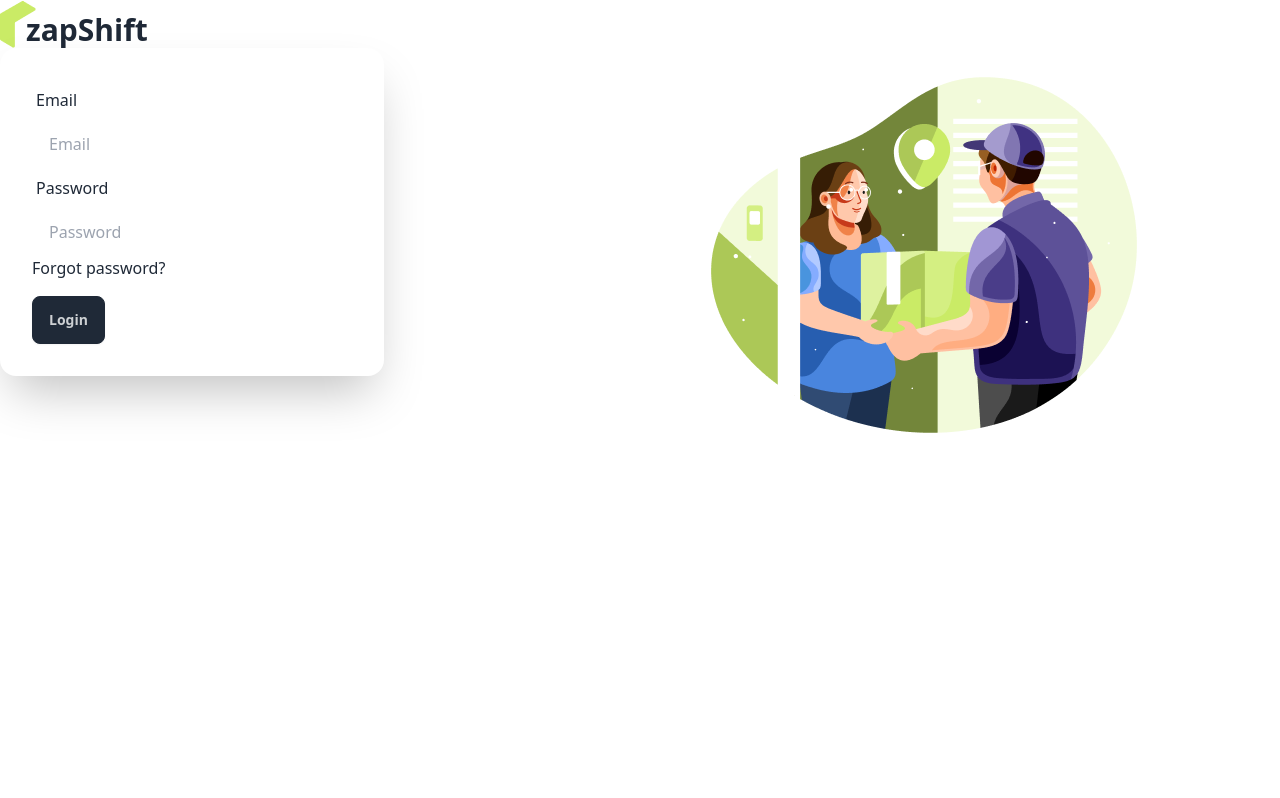
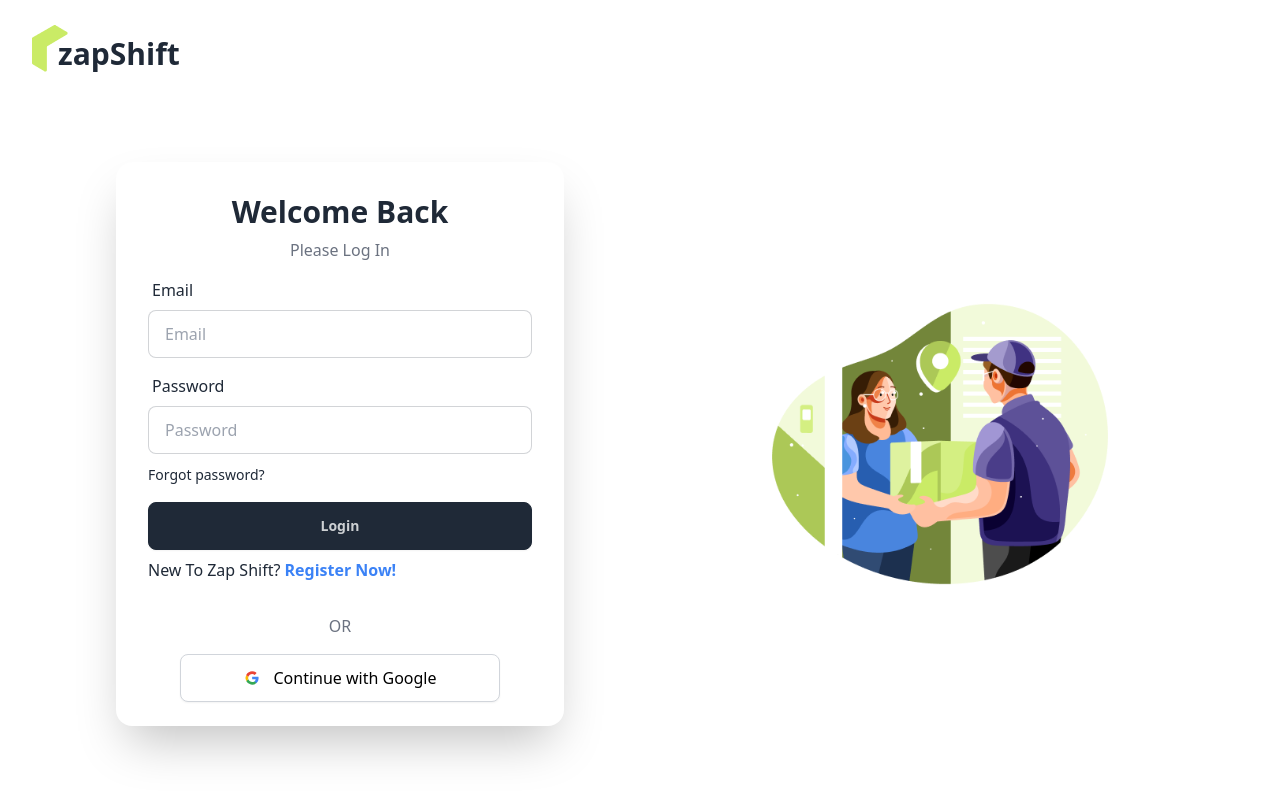
Before and after one commit to MAshhabDev/Zip-Shift-Client, a React (Vite) app: page /login in a window 1280 px wide. Shown: the top 798 px of the page. Built offline with nearby package versions, Linux system fonts and the light colour scheme; no server answers.

Commit message:
Implement LogOut Function & Private Router to secure the page from unautorized user

```diff
--- /dev/null
+++ b/src/Hooks/useAuth.jsx
@@ -0,0 +1,9 @@
+import React, { use } from 'react';
+import { AuthContext } from '../Context/AuthContext/AuthContext';
+
+const useAuth = () => {
+    const authInfo = use(AuthContext)
+    return authInfo;
+};
+
+export default useAuth;
--- a/src/Layout/AuthLayout.jsx
+++ b/src/Layout/AuthLayout.jsx
@@ -1,20 +1,34 @@
 import React from 'react';
+import { Outlet } from 'react-router';
+import image from '../assets/authImage.png';
 import Logo from '../Shared/Logo/Logo';
-
-import image from '../assets/authImage.png'
-import { Outlet } from 'react-router';
 
 const AuthLayout = () => {
     return (
-        <div className='max-w-7xl mx-auto'>
-            <Logo></Logo>
-            <div className='flex'>
-                <div className='flex-1'>
+        <div className="min-h-screen px-4 sm:px-6 lg:px-8">
+            <div className="max-w-7xl mx-auto py-4 md:py-6">
+                <div className="mb-6 md:mb-8">
+                    <Logo />
+                </div>
 
-                    <Outlet></Outlet>
-                </div>
-                <div className='flex-1'>
-                    <img src={image} alt="" />
+                <div className="min-h-[calc(100vh-120px)] flex items-center justify-center">
+                    <div className="w-full max-w-6xl flex flex-col-reverse md:flex-row items-center justify-between gap-8 md:gap-12">
+
+                        <div className="w-full md:w-1/2 flex justify-center">
+                            <div className="w-full max-w-md">
+                                <Outlet />
+                            </div>
+                        </div>
+
+                        <div className="w-full md:w-1/2 hidden md:flex justify-center">
+                            <img
+                                src={image}
+                                alt="auth"
+                                className="w-full max-w-sm lg:max-w-md object-contain"
+                            />
+                        </div>
+
+                    </div>
                 </div>
             </div>
         </div>
--- a/src/Page/Auth/Login/Login.jsx
+++ b/src/Page/Auth/Login/Login.jsx
@@ -1,40 +1,70 @@
 import React from 'react';
 import { useForm } from 'react-hook-form';
+import useAuth from '../../../Hooks/useAuth';
+import { Link } from 'react-router';
+import SocialLogin from '../../SocialLogin/SocialLogin';
 
 const Login = () => {
+    const { register, handleSubmit, formState: { errors } } = useForm();
+    const { signInUser } = useAuth();
 
-    const { register, handleSubmit, formState: { errors } } = useForm()
+    const handleLogIn = (data) => {
+        console.log(data);
+        signInUser(data.email, data.password)
+            .then((res) => {
+                console.log(res.user);
+            })
+            .catch((err) => {
+                console.log(err);
+            });
+    };
 
-    const handleRegister = (data) => {
-        console.log(data)
-    }
     return (
-        <div>
-            <form onSubmit={handleSubmit(handleRegister)} >
-                <div className="card bg-base-100 w-full max-w-sm shrink-0 shadow-2xl">
-                    <div className="card-body">
+        <div className=" card bg-base-100 w-full max-w-sm md:max-w-md shadow-2xl">
+            <form onSubmit={handleSubmit(handleLogIn)}>
+                <div>
+                    <div className="card-body p-6 md:p-8">
+                        <h3 className="text-2xl md:text-3xl text-center font-bold">Welcome Back</h3>
+                        <p className="text-sm md:text-base text-center text-gray-500">Please Log In</p>
+
                         <fieldset className="fieldset">
                             <label className="label">Email</label>
-                            <input type="email" {...register('email', { required: true })} className="input" placeholder="Email" />
-                            {
-                                errors.email?.type === 'required' && <p className='text-red-500'>Email Is Required</p>
-                            }
+                            <input
+                                type="email"
+                                {...register('email', { required: true })}
+                                className="input input-bordered w-full"
+                                placeholder="Email"
+                            />
+                            {errors.email?.type === 'required' && (
+                                <p className="text-red-500 text-sm">Email is required</p>
+                            )}
 
+                            <label className="label mt-2">Password</label>
+                            <input
+                                type="password"
+                                {...register('password', { required: true, minLength: 6 })}
+                                className="input input-bordered w-full"
+                                placeholder="Password"
+                            />
+                            {errors.password?.type === 'required' && (
+                                <p className="text-red-500 text-sm">Password is required</p>
+                            )}
+                            {errors.password?.type === 'minLength' && (
+                                <p className="text-red-500 text-sm">Password must be at least 6 characters</p>
+                            )}
 
-                            <label className="label">Password</label>
-                            <input type="password" {...register('password', { required: true, minLength: 6 })} className="input" placeholder="Password" />
+                            <div className="mt-2">
+                                <a className="link link-hover text-sm">Forgot password?</a>
+                            </div>
 
-                            {
-                                errors.password?.type === 'required' && <p className='text-red-500'>Set PassWord Correctly</p>
-                            }
-
-                            <div><a className="link link-hover">Forgot password?</a></div>
-                            <button className="btn btn-neutral mt-4">Login</button>
+                            <button className="btn btn-neutral mt-4 w-full">Login</button>
                         </fieldset>
+                        <p>New To Zap Shift? <Link className='text-blue-500 hover:text-blue-900 font-semibold' to='/register'>Register Now!</Link></p>
                     </div>
                 </div>
+            </form>
+            <SocialLogin></SocialLogin>
 
-            </form>
         </div>
     );
 };
--- a/src/Page/Auth/Registration/Registration.jsx
+++ b/src/Page/Auth/Registration/Registration.jsx
@@ -1,21 +1,88 @@
 import React from 'react';
+import { useForm } from 'react-hook-form';
+import useAuth from '../../../Hooks/useAuth';
+import { Link } from 'react-router';
+import SocialLogin from '../../SocialLogin/SocialLogin';
 
 const Registration = () => {
+    const { register, handleSubmit, formState: { errors } } = useForm();
+    const { createUser } = useAuth();
+
+    const handleRegister = (data) => {
+        console.log(data);
+        createUser(data.email, data.password)
+            .then((result) => {
+                console.log(result.user);
+            })
+            .catch((error) => {
+                console.log(error);
+            });
+    };
+
     return (
-        <div>
-            <form >
-                <div className="card-body">
-                    <fieldset className="fieldset">
-                        <label className="label">Email</label>
-                        <input type="email" className="input" placeholder="Email" />
-                        <label className="label">Password</label>
-                        <input type="password" className="input" placeholder="Password" />
-                        <div><a className="link link-hover">Forgot password?</a></div>
-                        <button className="btn btn-neutral mt-4">Login</button>
-                    </fieldset>
+        <div className=" card bg-base-100 w-full max-w-sm md:max-w-md shadow-2xl">
+            <form onSubmit={handleSubmit(handleRegister)}>
+                <div className="">
+                    <div className="card-body p-6 md:p-8">
+                        <h3 className="text-2xl md:text-3xl font-bold text-center">Create An Account</h3>
+                        <p className="text-sm md:text-base text-gray-500 text-center">Please Register</p>
+
+                        <fieldset className="fieldset">
+                            <label className="label">Email</label>
+                            <input
+                                type="email"
+                                {...register('email', { required: true })}
+                                className="input input-bordered w-full"
+                                placeholder="Email"
+                            />
+                            {errors.email?.type === 'required' && (
+                                <p className="text-red-500 text-sm">Email is required</p>
+                            )}
+
+                            <label className="label mt-2">Password</label>
+                            <input
+                                type="password"
+                                {...register('password', { required: true, minLength: 6 })}
+                                className="input input-bordered w-full"
+                                placeholder="Password"
+                            />
+
+                            {errors.password?.type === 'required' && (
+                                <p className="text-red-500 text-sm">Password is required</p>
+                            )}
+
+                            {errors.password?.type === 'minLength' && (
+                                <p className="text-red-500 text-sm">
+                                    Password must be at least 6 characters
+                                </p>
+                            )}
+
+                            <div className="mt-2">
+                                <a className="link link-hover text-sm">Forgot password?</a>
+                            </div>
+
+                            <button className="btn btn-neutral mt-4 w-full">
+                                Register Now
+                            </button>
+                        </fieldset>
+
+                        <p className="text-sm md:text-base mt-3">
+                            Already have an account?{' '}
+                            <Link
+                                className="text-blue-500 hover:text-blue-900 font-semibold"
+                                to="/logIn"
+                            >
+                                LogIn
+                            </Link>
+                        </p>
+                    </div>
                 </div>
 
+
             </form>
+            <SocialLogin></SocialLogin>
+
+
         </div>
     );
 };
--- /dev/null
+++ b/src/Page/SocialLogin/SocialLogin.jsx
@@ -0,0 +1,47 @@
+import React from 'react';
+import useAuth from '../../Hooks/useAuth';
+
+const SocialLogin = () => {
+
+    const { googleLogIn } = useAuth()
+
+    const handleLogIn = () => {
+        googleLogIn()
+            .then(res => {
+                console.log(res.user);
+
+            }).catch(err => {
+                console.log(err)
+            })
+    }
+    return (
+        <div className="text-center pb-6  w-full">
+            <p className="mb-4 text-sm md:text-base text-gray-500">OR</p>
+
+            <button onClick={handleLogIn} className="btn w-full max-w-xs mx-auto flex items-center justify-center gap-3 bg-white text-black border border-gray-300 hover:bg-gray-100">
+
+                <svg
+                    aria-label="Google logo"
+                    width="18"
+                    height="18"
+                    xmlns="http://www.w3.org/2000/svg"
+                    viewBox="0 0 512 512"
+                >
+                    <g>
+                        <path d="m0 0H512V512H0" fill="#fff"></path>
+                        <path fill="#34a853" d="M153 292c30 82 118 95 171 60h62v48A192 192 0 0190 341"></path>
+                        <path fill="#4285f4" d="m386 400a140 175 0 0053-179H260v74h102q-7 37-38 57"></path>
+                        <path fill="#fbbc02" d="m90 341a208 200 0 010-171l63 49q-12 37 0 73"></path>
+                        <path fill="#ea4335" d="m153 219c22-69 116-109 179-50l55-54c-78-75-230-72-297 55"></path>
+                    </g>
+                </svg>
+
+                <span className="text-sm md:text-base font-medium">
+                    Continue with Google
+                </span>
+            </button>
+        </div>
+    );
+};
+
+export default SocialLogin;
--- a/src/Shared/Logo/Logo.jsx
+++ b/src/Shared/Logo/Logo.jsx
@@ -1,14 +1,15 @@
 import React from 'react';
 
 import logo from '../../assets/logo.png'
+import { Link } from 'react-router';
 
 const Logo = () => {
     return (
-        <div className='flex items-end '>
+        <Link to='/' className='flex items-end '>
             <img src={logo} alt="" />
             <h3 className='text-3xl font-bold -ms-2.5'>zapShift</h3>
 
-        </div>
+        </Link >
     );
 };
 
```
Also changed, not shown: src/Components/Loading/Loading.jsx (added, +12 -0 lines), src/Context/AuthContext/AuthProvider.jsx (+49 -3 lines), src/Routes/PrivateRoute.jsx (added, +28 -0 lines), src/Shared/Navbar/Navbar.jsx (+19 -2 lines).
